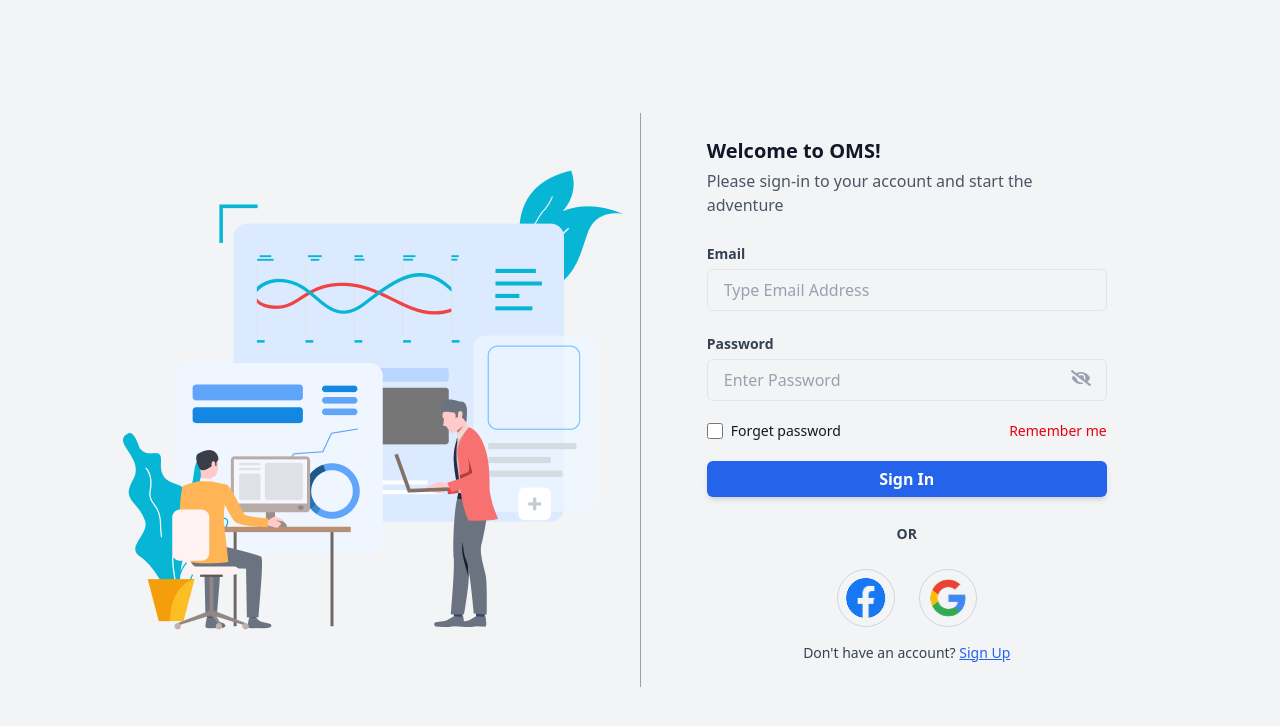
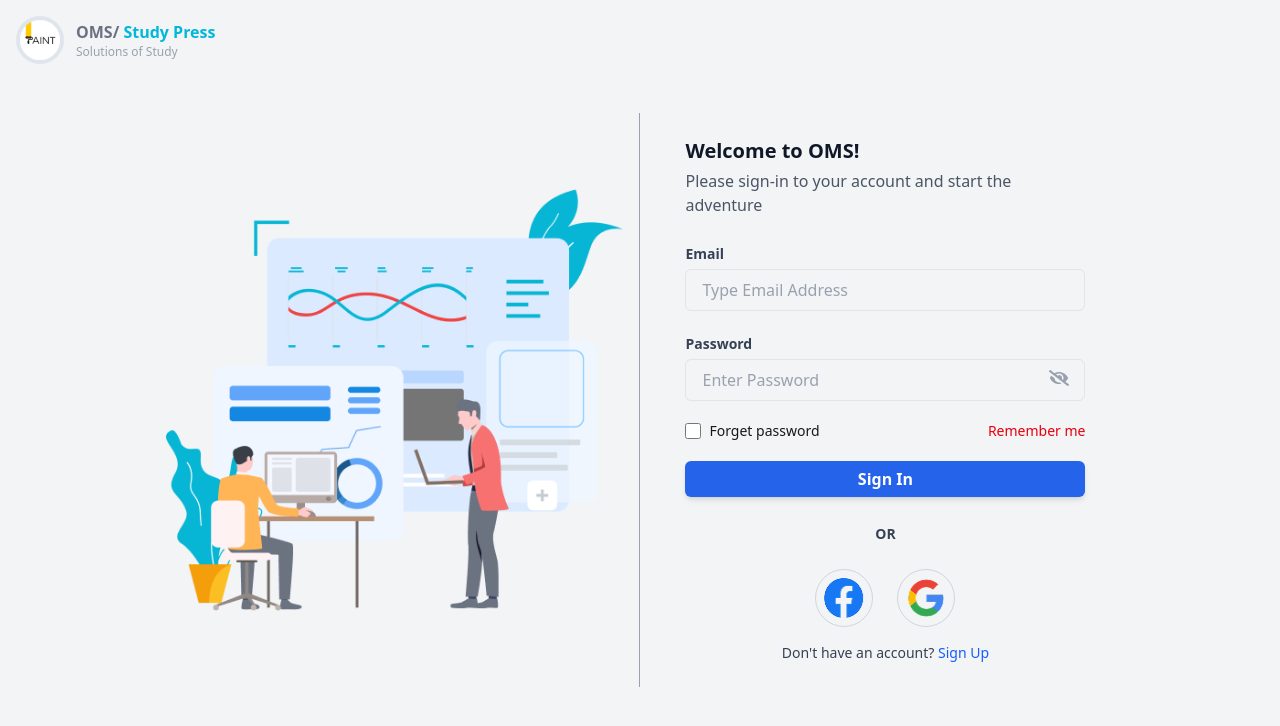
Before and after one commit to SaifullaJubair/revinr-oms-task, a Next.js app: page /sign-in in a window 1280 px wide. Shown: the top 726 px of the page. Built offline with nearby package versions, Linux system fonts and the light colour scheme.

Commit message:
Add login functionality with error handling and update image assets

```diff
--- a/src/pages/auth/login/Login.jsx
+++ b/src/pages/auth/login/Login.jsx
@@ -3,13 +3,11 @@ import React from "react";
 import Link from "next/link";
 import { useState } from "react";
 import { toast } from "react-toastify";
-import { CiLock } from "react-icons/ci";
 import { useForm } from "react-hook-form";
 
 import { FaEye, FaEyeSlash, FaShoppingBag } from "react-icons/fa";
 import Image from "next/image";
 import MiniSpinner from "@/shared/loader/MiniSpinner";
-import { Button } from "@/components/ui/button";
 const Login = () => {
   const {
     register,
@@ -21,10 +19,56 @@ const Login = () => {
   const [isPasswordShow, setPasswordShow] = useState(false);
 
   const submitForm = async (data) => {
-    console.log(data);
+    try {
+      setLoading(true);
+
+      const response = await fetch(
+        `${process.env.NEXT_PUBLIC_API_BASE_URL}/login`,
+        {
+          method: "POST",
+          headers: {
+            "Content-Type": "application/json",
+          },
+          body: JSON.stringify({
+            email: data.user_email,
+            password: data.user_password,
+          }),
+        }
+      );
+
+      const result = await response.json();
+
+      if (!response.ok) {
+        throw new Error(result.message || "Login failed");
+      }
+
+      toast.success("Login successful!");
+    } catch (error) {
+      toast.error(error.message || "Something went wrong!");
+    } finally {
+      setLoading(false);
+    }
   };
   return (
-    <div className="flex items-center justify-center min-h-screen bg-gray-100">
+    <div className="bg-gray-100 relative min-h-screen flex items-center justify-center">
+      <div className="absolute top-4 left-4 flex items-center gap-3">
+        <div className="border-4 border-[#E0E5ED] rounded-full w-12 h-12 relative">
+          <Image
+            src="/assets/images/paint.png"
+            alt="Login"
+            fill
+            className="rounded-full  w-full object-cover bg-white"
+          />
+        </div>
+        <div>
+          <h3 className="font-bold ">
+            <span className="text-gray-500">OMS/ </span>
+            <span className="text-cyan-500">Study Press</span>
+          </h3>
+          <h5 className="text-xs text-gray-400">Solutions of Study</h5>
+        </div>
+      </div>
+      <div className="flex items-center justify-center  ">
         <div className="max-w-[1066px] w-full mx-auto flex flex-col lg:flex-row  overflow-hidden ">
           {/* Left: Image Section */}
           <div className="lg:w-1/2 w-full flex items-center justify-center bg-gray-100 p-4">
@@ -63,7 +107,9 @@ const Login = () => {
                     type="email"
                     id="user_email"
                     placeholder="Type Email Address"
-                  {...register("user_email", { required: "Email is required" })}
+                    {...register("user_email", {
+                      required: "Email is required",
+                    })}
                     className={`placeholder:text-gray-400 border rounded-sm outline-none px-4 w-full mt-1 py-2 focus:border-primary transition-colors duration-300 ${
                       errors.user_email ? "border-destructive" : ""
                     }`}
@@ -171,12 +217,10 @@ const Login = () => {
               {/* Sign Up Link */}
               <div className="text-center text-sm text-gray-700">
                 Don&apos;t have an account?{" "}
-              <Link
-                href="/sign-up"
-                className="text-primaryColor underline font-medium"
-              >
+                <Link href="/sign-up" className="text-blue-600 ">
                   Sign Up
                 </Link>
+              </div>
             </div>
           </div>
         </div>
```
Also changed, not shown: public/assets/images/paint.png (added). Lines whose indentation alone changed are shown as unchanged.
